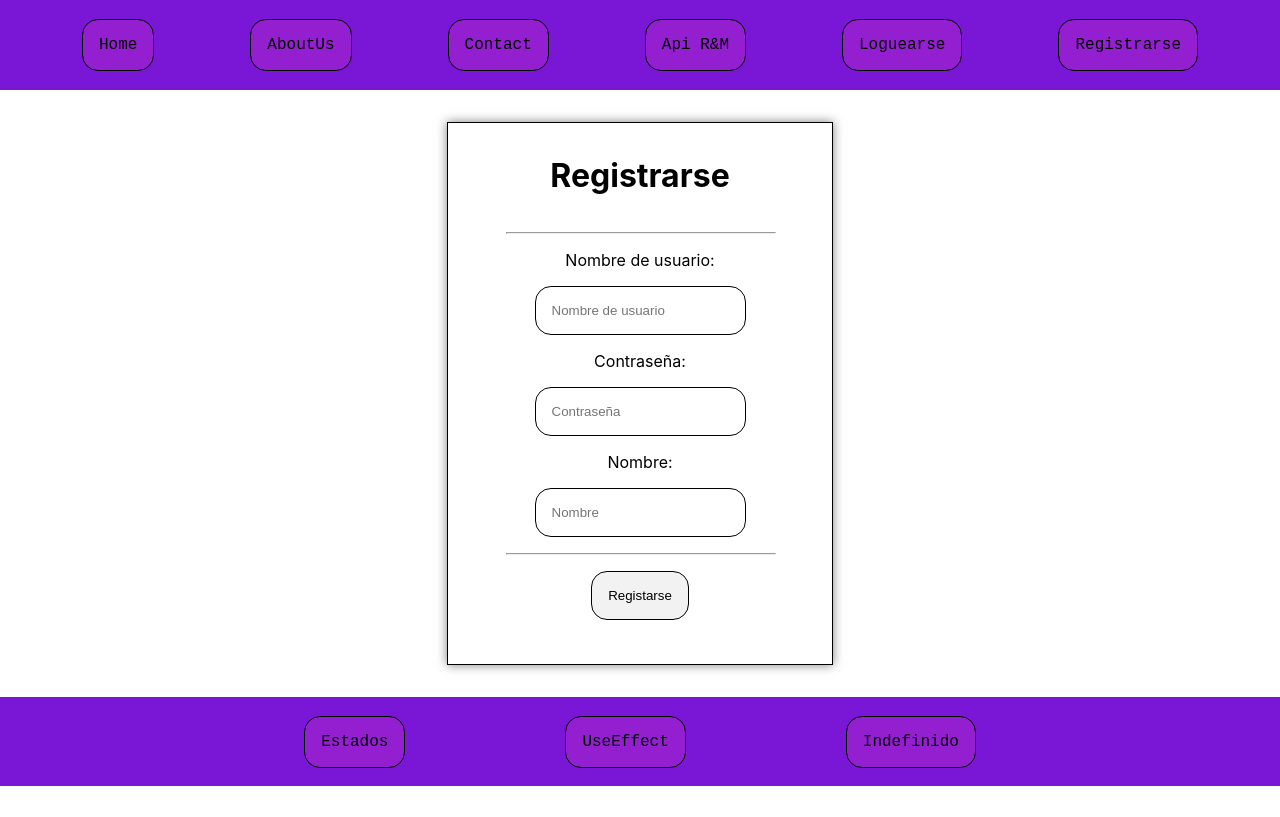
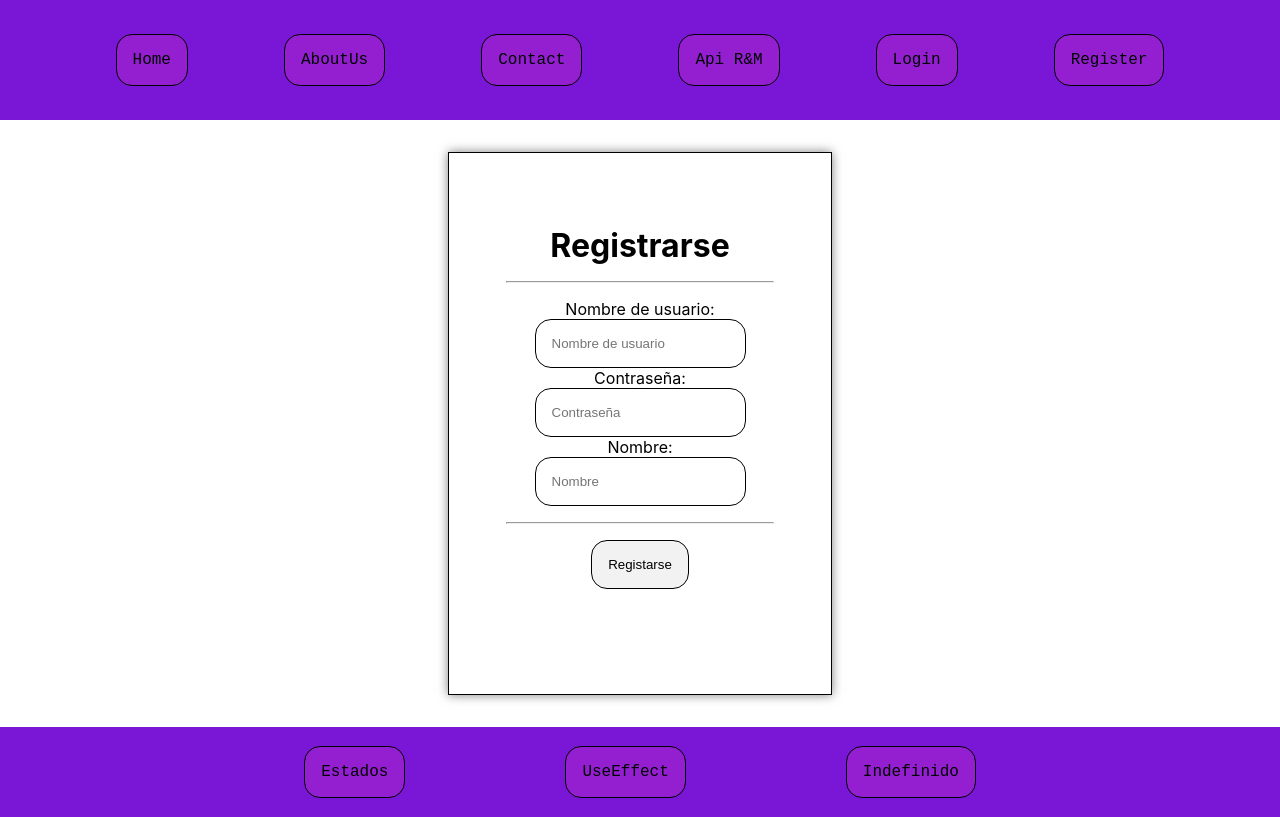
Before and after one commit to KevinL0pez/estadosreact, a React (Create React App) app: page /register in a window 1280 px wide. Built offline with nearby package versions, Linux system fonts and the light colour scheme; a web font is replaced by a local one.

Commit message:
Formulario de Login y Register consumiendo API - Funcionando

```diff
--- a/src/App.css
+++ b/src/App.css
@@ -45,3 +45,14 @@
 .ImgHeader:hover{
   filter: blur(2px) ;
 }
+
+* {
+  margin: 0;
+  padding: 0;
+  box-sizing: border-box;
+}
+
+#root {
+  width: 100%;
+  height: 100%;
+}
--- a/src/components/UI/Navegation.css
+++ b/src/components/UI/Navegation.css
@@ -3,8 +3,7 @@
     background-color: rgba(122, 23, 214);
     align-items: center;
     justify-content: center;
-    width: 100%;
-    height: 7vw;
+    height: 15vh;
     font-family: 'Courier New', Courier, monospace;
 }
 
--- a/src/components/UI/Navegation.jsx
+++ b/src/components/UI/Navegation.jsx
@@ -9,8 +9,8 @@ export default function Navegation (props) {
             <NavLink to='/aboutus'>AboutUs</NavLink>
             <NavLink to='/contactar'>Contact</NavLink>
             <NavLink to='/rick-morty'>Api R&M</NavLink>
-            <NavLink to='/login'>Loguearse</NavLink>
-            <NavLink to='/register'>Registrarse</NavLink>
+            <NavLink to='/login'>Login</NavLink>
+            <NavLink to='/register'>Register</NavLink>
         </div>
     );
 }
--- a/src/components/layouts/FormLogin.jsx
+++ b/src/components/layouts/FormLogin.jsx
@@ -3,27 +3,37 @@ import { useEffect } from 'react';
 import { NavLink } from 'react-router-dom';
 import axios from 'axios';
 
+
 export const FormLogin = () => {
 
-    // axios.post('https://backend-edw.herokuapp.com/login',{
-    //     "username" : document.getElementById('username').value,
-    //     "password" : document.getElementById('password').value
-    // }).then((respuesta) => {
-    //     console.log(respuesta);
-    //     if(respuesta.data.length > 20) {
-    //         console.log("Logueo Exitoso")
-    //         setRuta(false)
-    //     } else {
-    //         console.log("Error")
-    //         setRuta(true)
-    //     }
-    // }). catch((error) => {
-    //     console.log(error)
-    // })
+    const captInicio = (e) => {
+        e.preventDefault()
+        const campoNombre = document.getElementById('username').value
+        const campoContraseña = document.getElementById('password').value
+        // console.log(campoNombre)
+        // console.log(campoContraseña)
+
+        axios.post('https://backend-edw.herokuapp.com/login',{
+        "username" : campoNombre,
+        "password" : campoContraseña
+    }).then((response) => {
+        console.log(response);
+        if(response.data.length > 20) {
+            console.log("Inicio de Sesión Exitoso")
+
+        } else {
+            console.log("Error de Logueo")
+
+        }
+    }). catch((error) => {
+        console.log(error)
+    })
+    }
+
 
     useEffect(() => {
         window.addEventListener("keypress", function (event) {
-            if (event.keyCode === 13) {
+            if (event.keyCode == 13) {
                 event.preventDefault()
             }
         }, false)
@@ -32,18 +42,18 @@ export const FormLogin = () => {
   return (
     <>
         <div className="contenedor">
-            <form method="get" methot="get" className="forms">
+            <form method="get" className="forms">
                 <h1>Iniciar Sesión</h1>
                 <div className="userForm">
                     <hr />
                     <p>Nombre de usuario:</p>
-                    <input type="text" id="username" placeholder="Nombre de usuario"/>
+                    <input type="text" id="username" name="user_name" placeholder="Nombre de usuario"/>
                     <p>Contraseña:</p>
-                    <input type="text" id="password" placeholder="Contraseña"/>
+                    <input type="password" id="password" name="user_password" placeholder="Contraseña"/>
                     <hr />
                 </div>
                 <div className="btnLog">
-                    <button method="post">Iniciar sesión</button>
+                    <button onClick={captInicio}>Iniciar sesión</button>
                 </div>
                 <div className="linkReg">
                     <NavLink to="/register">¿No tienes una cuenta? Registrate</NavLink>
--- a/src/components/layouts/FormRegister.jsx
+++ b/src/components/layouts/FormRegister.jsx
@@ -1,24 +1,69 @@
-import React from 'react'
+import React, {useState, useEffect} from 'react'
 import '../styles/forms.css'
+import axios from 'axios';
+import { NavLink } from 'react-router-dom';
+
 
 export const FormRegister = () => {
+
+  const [validaciones,setValidaciones] = useState(true);
+
+  const captInicio = (e) => {
+    const campoNombre = document.getElementById('user_name').value
+    const campoContraseña = document.getElementById('pass_word').value
+    const campoUsuario = document.getElementById('name_user').value
+    // console.log(campoNombre)
+    // console.log(campoContraseña)
+
+    axios.post('https://backend-edw.herokuapp.com/usuario',{
+      "username" : campoNombre,
+      "password" : campoContraseña,
+      "name" : campoUsuario,
+  }).then((response) => {
+      console.log(response);
+
+  }). catch((error) => {
+      console.log(error)
+  })
+  }
+
+  const validacion = () => {
+
+    const campoNombre = document.getElementById('user_name').value
+    const campoContraseña = document.getElementById('pass_word').value
+    const campoUsuario = document.getElementById('name_user').value
+
+    if(campoNombre == "") {
+      console.log("No se pudo completar el registro, debe completar el campo nombre")
+    } else if(campoContraseña == ""){
+      console.log("No se pudo completar el registro, debe completar el campo contraseña")
+    } else if(campoUsuario == ""){
+      console.log("No se pudo completar el registro, debe completar el campo usuario")
+    }else {
+        setValidaciones(false)
+        console.log("Usuario Registrado")
+        captInicio()
+    }
+
+  }
+
   return (
     <>
       <div className="contenedor">
-        <form action="" method="post" className="forms">
+        <form method="post" className="forms">
           <h1>Registrarse</h1>
             <div className="userForm">
               <hr />
               <p>Nombre de usuario:</p>
-              <input type="text" placeholder="Nombre de usuario"/>
+              <input type="text" placeholder="Nombre de usuario" id="user_name"/>
               <p>Contraseña:</p>
-              <input type="text" placeholder="Contraseña"/>
+              <input type="text" placeholder="Contraseña"  id="pass_word"/>
               <p>Nombre:</p>
-              <input type="text" placeholder="Nombre"/>
+              <input type="text" placeholder="Nombre"  id="name_user"/>
               <hr />
             </div>
             <div className="btnReg">
-              <button method="post">Registarse</button>
+              {validaciones ? <NavLink to="/register"><button onClick={validacion}>Registarse</button></NavLink> : <NavLink to="/login"><button onClick={validacion}>Registarse</button></NavLink>}
             </div>
         </form>
       </div>
```
Also changed, not shown: 1 other file (tests, documents, lock files or other folders).
